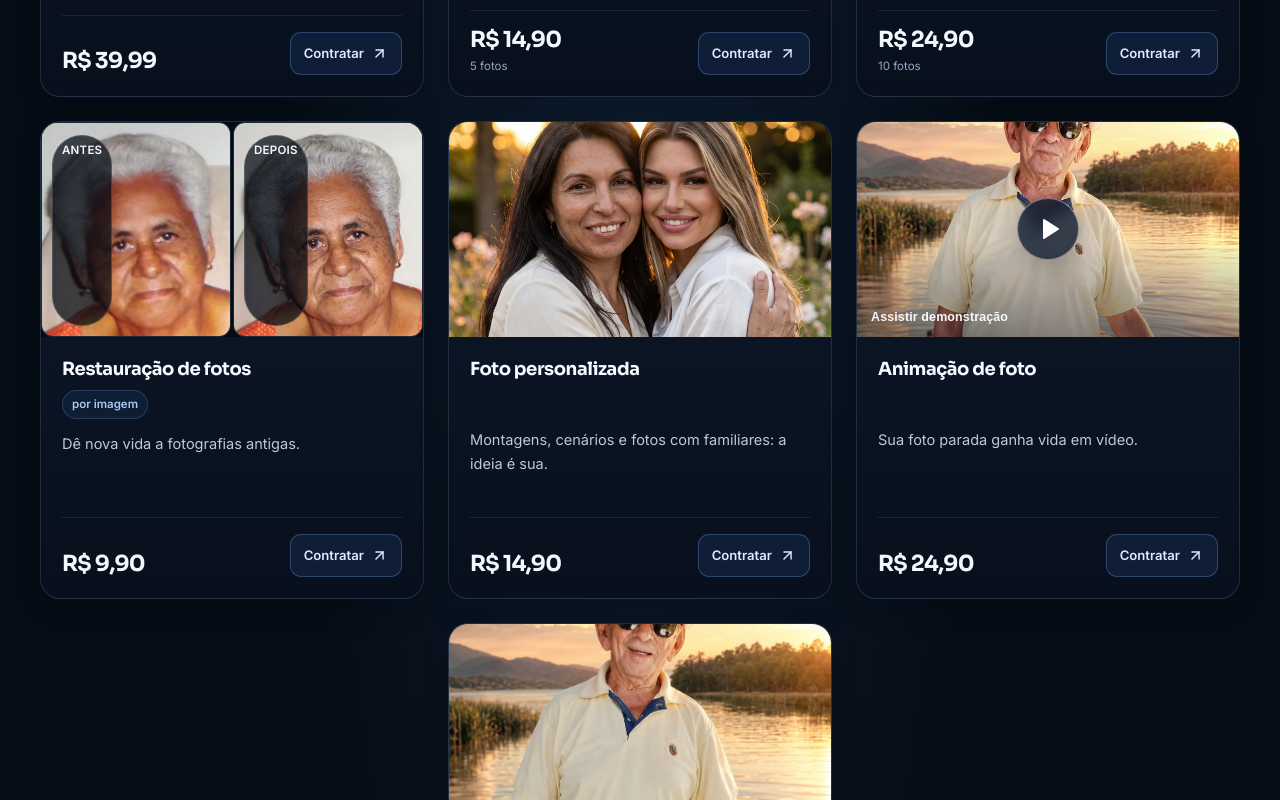
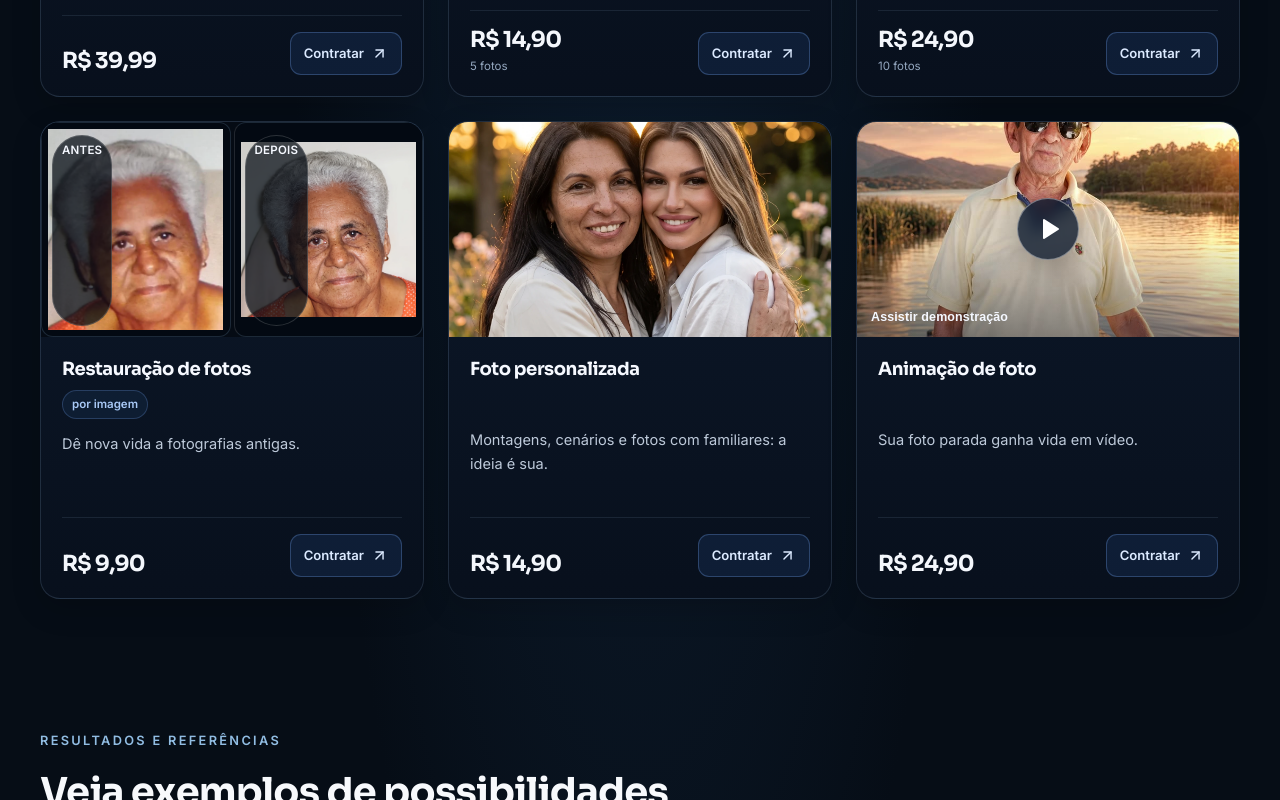
Before and after one commit to cauafinal-sudo/cauaviral, a React (Vite) app: page / in a window 1280 px wide. Shown: the part 1280-2080 px from the top of the page. Built offline with nearby package versions, Linux system fonts and the light colour scheme; no server answers.

Commit message:
Add files via upload

```diff
--- a/src/pages/Home.tsx
+++ b/src/pages/Home.tsx
@@ -16,7 +16,7 @@ export default function Home() {
       <span className="chip c1"><Film size={14}/> Vídeo</span><span className="chip c2"><Camera size={14}/> Fotografia</span><span className="chip c3"><History size={14}/> Restauração</span><span className="chip c4"><Wand2 size={14}/> IA</span></div>
   </div></section>
   <section id="servicos" className="container sec"><Reveal><span className="eyebrow">Catálogo</span><h2>Serviços para cada ideia</h2><p className="catalogIntro">Veja exemplos reais em cada serviço. Nos vídeos, toque em play para assistir.</p></Reveal>
-    <div className="bento">{services.map(s => <Reveal key={s.slug} className={`sp-${s.size}`}><ServiceCard s={s} /></Reveal>)}</div></section>
+    <div className="bento">{services.filter(s => s.slug !== "projeto-personalizado").map(s => <Reveal key={s.slug} className={`sp-${s.size}`}><ServiceCard s={s} /></Reveal>)}</div></section>
   <section id="exemplos" className="container sec showcase"><Reveal><span className="eyebrow">Resultados e referências</span><h2>Veja exemplos de possibilidades</h2><p className="catalogIntro">Alguns resultados e referências dos serviços, organizados em uma seleção visual.</p></Reveal>
    <div className="showcaseGrid"><figure className="showcaseItem showcaseWide"><img src="/images/ensaio-10.webp" alt="Ensaio fotográfico personalizado em ambiente externo" loading="lazy"/><figcaption><b>Ensaio fotográfico</b><span>Retratos com estética profissional</span></figcaption></figure>
     <figure className="showcaseItem"><img src="/images/personalizada-familia.webp" alt="Fotografia personalizada de mãe e filha" loading="lazy"/><figcaption><b>Foto personalizada</b><span>Momentos especiais</span></figcaption></figure>
--- a/src/styles/global.css
+++ b/src/styles/global.css
@@ -342,3 +342,45 @@ body{background:radial-gradient(ellipse at 50% -15%,#142b45 0%,var(--bg) 48%);}
 #servicos .go:hover { background:rgba(49,103,177,.32); border-color:rgba(113,164,237,.55); }
 @media(max-width:980px) { #servicos .bento { grid-template-columns:repeat(2,minmax(0,1fr)) !important; gap:20px !important; } #servicos .bento > .rv:nth-child(7) { grid-column:auto !important; } }
 @media(max-width:640px) { #servicos .bento { grid-template-columns:1fr !important; gap:17px !important; } #servicos .sbody { padding:18px !important; } #servicos .sbody p { min-height:0; } #servicos .sfoot { align-items:center; } #servicos .priceBox b { font-size:1.35rem; } }
+
+
+/* Ajustes finais solicitados: comparação mais compacta e grade sem card órfão. */
+#servicos .comparePreview {
+  aspect-ratio: 16 / 9 !important;
+  height: auto !important;
+  max-height: 224px;
+  min-height: 0;
+  overflow: hidden;
+  grid-template-columns: repeat(2, minmax(0, 1fr)) !important;
+  gap: 3px !important;
+  padding: 0 !important;
+}
+#servicos .comparePreview figure {
+  min-height: 0 !important;
+  height: 100%;
+  margin: 0;
+  display: flex;
+  align-items: center;
+  justify-content: center;
+  overflow: hidden;
+  background: #030912;
+}
+#servicos .comparePreview img {
+  display: block;
+  width: 100%;
+  height: 100%;
+  min-height: 0 !important;
+  max-height: none !important;
+  padding: 6px !important;
+  object-fit: contain !important;
+  object-position: center center !important;
+}
+@media (max-width: 640px) {
+  #servicos .comparePreview {
+    max-height: 205px;
+    aspect-ratio: 16 / 9 !important;
+  }
+  #servicos .comparePreview img {
+    padding: 4px !important;
+  }
+}
```
